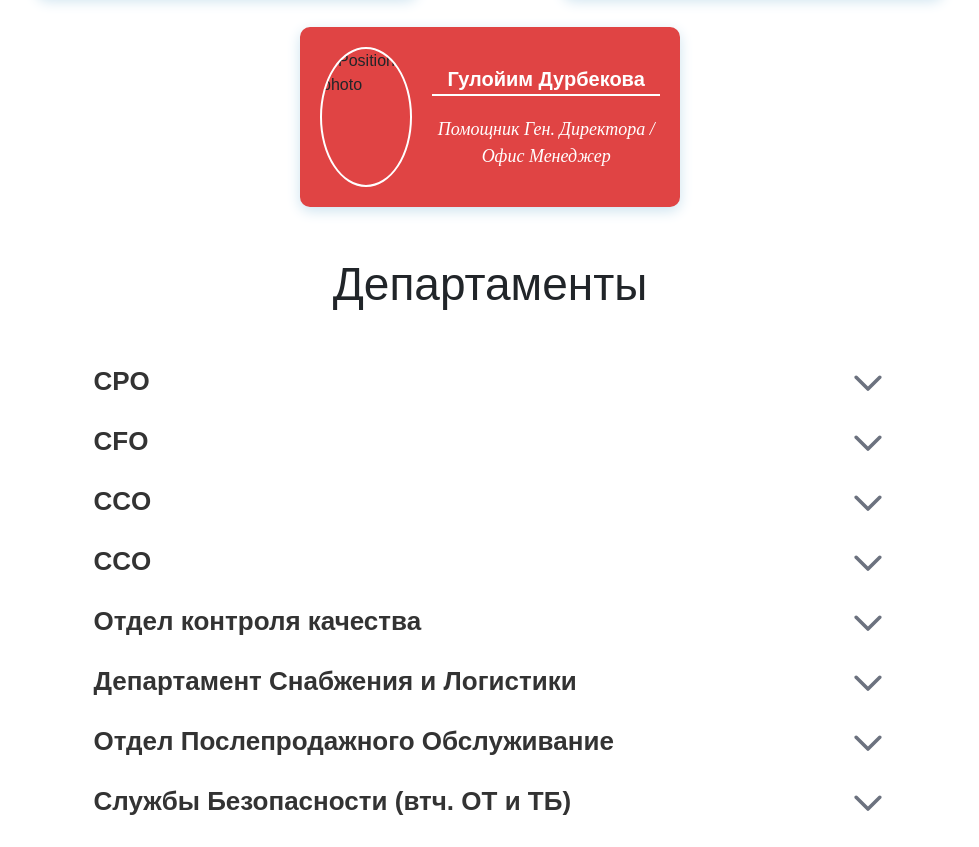
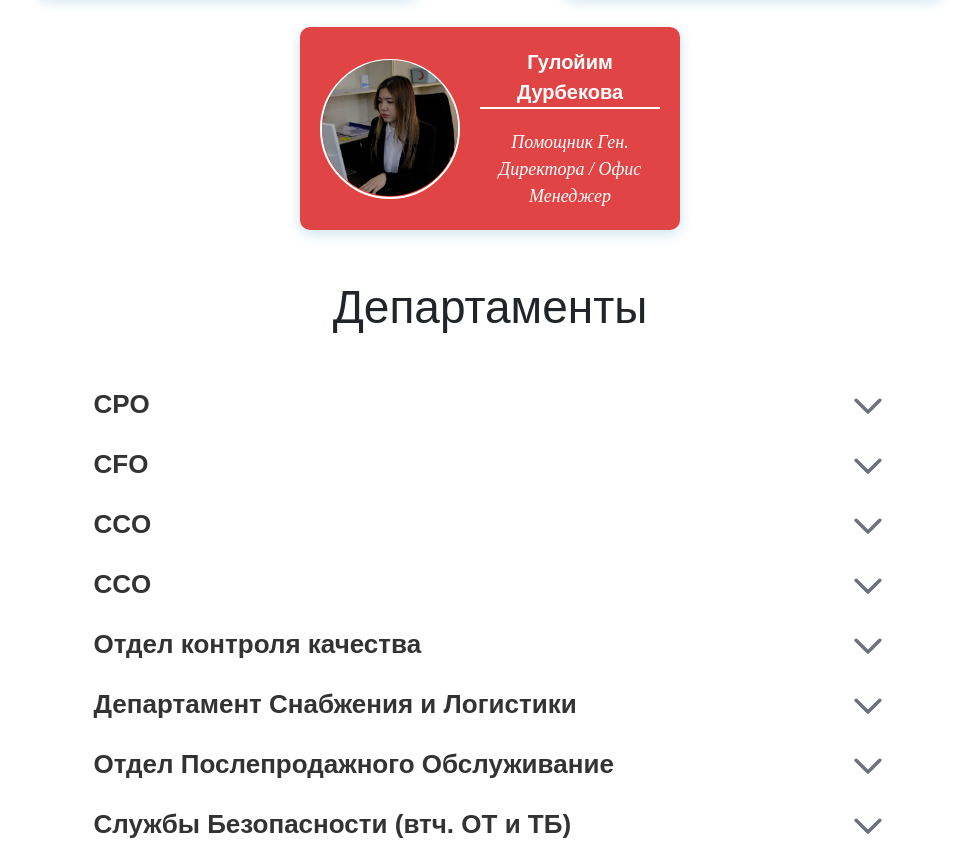
Before and after one commit to Mirvokhid013/Welcome-Book-of-ROSSO, a plain HTML site: page index.html in a window 1280 px wide. Shown: the part 2590-3437 px from the top of the page, without its empty margins (150-1129 px from the left). Drawn offline with nearby package versions, Linux system fonts and the light colour scheme.

Commit message:
Update index.html

```diff
--- a/index.html
+++ b/index.html
@@ -90,7 +90,7 @@
                             </li>
                         </div>
                         <li class="list__item maneger" data-aos="zoom-out-up" data-aos-duration="1500">
-                            <img src="./images/1698808895139 (1)" alt="Position's photo" class="list__img">
+                            <img src="./images/1698808895139 (1).jpg" alt="Position's photo" class="list__img">
                             <div class="list_item-wrapper">
                                 <strong class="list__name">Гулойим Дурбекова</strong>
                                 <p class="list__position">Помощник Ген. Директора / Офис Менеджер</p>
```
